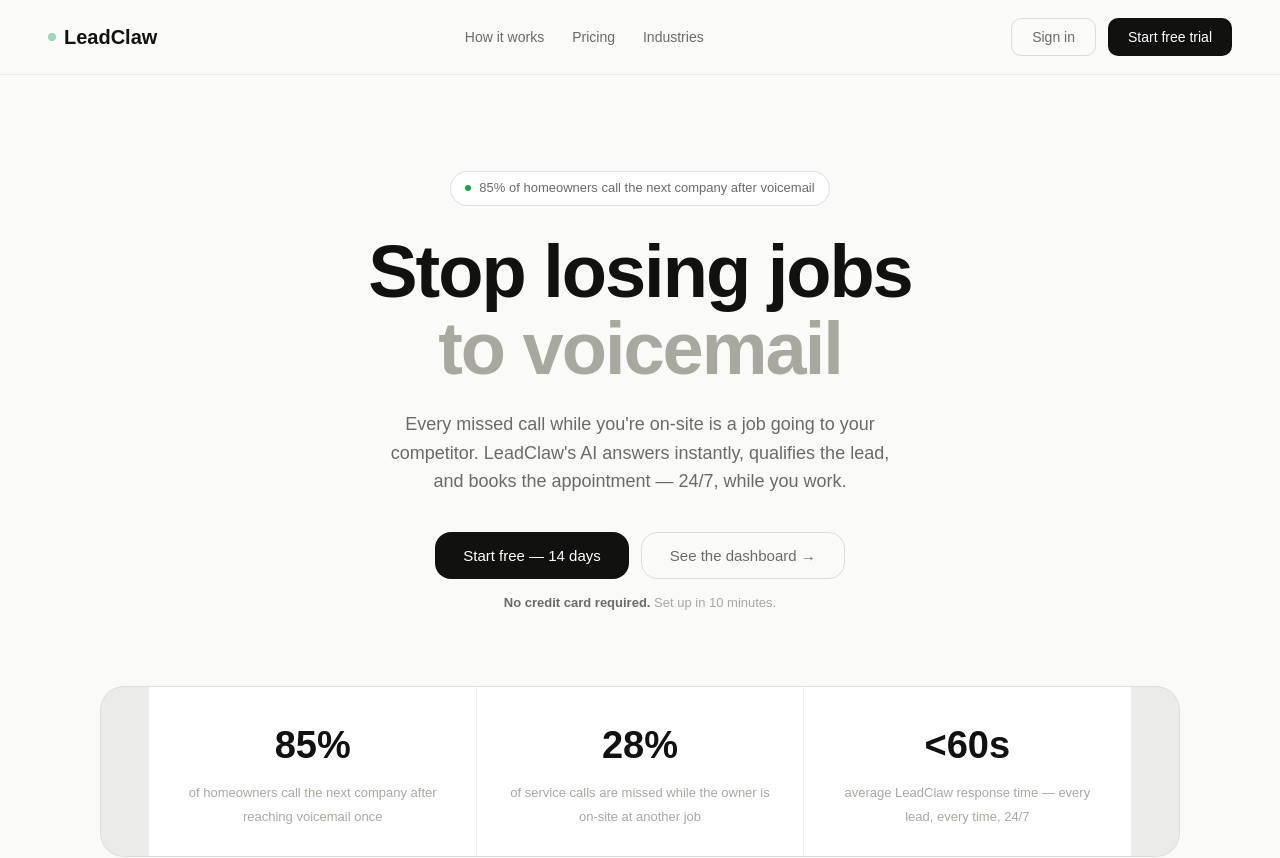
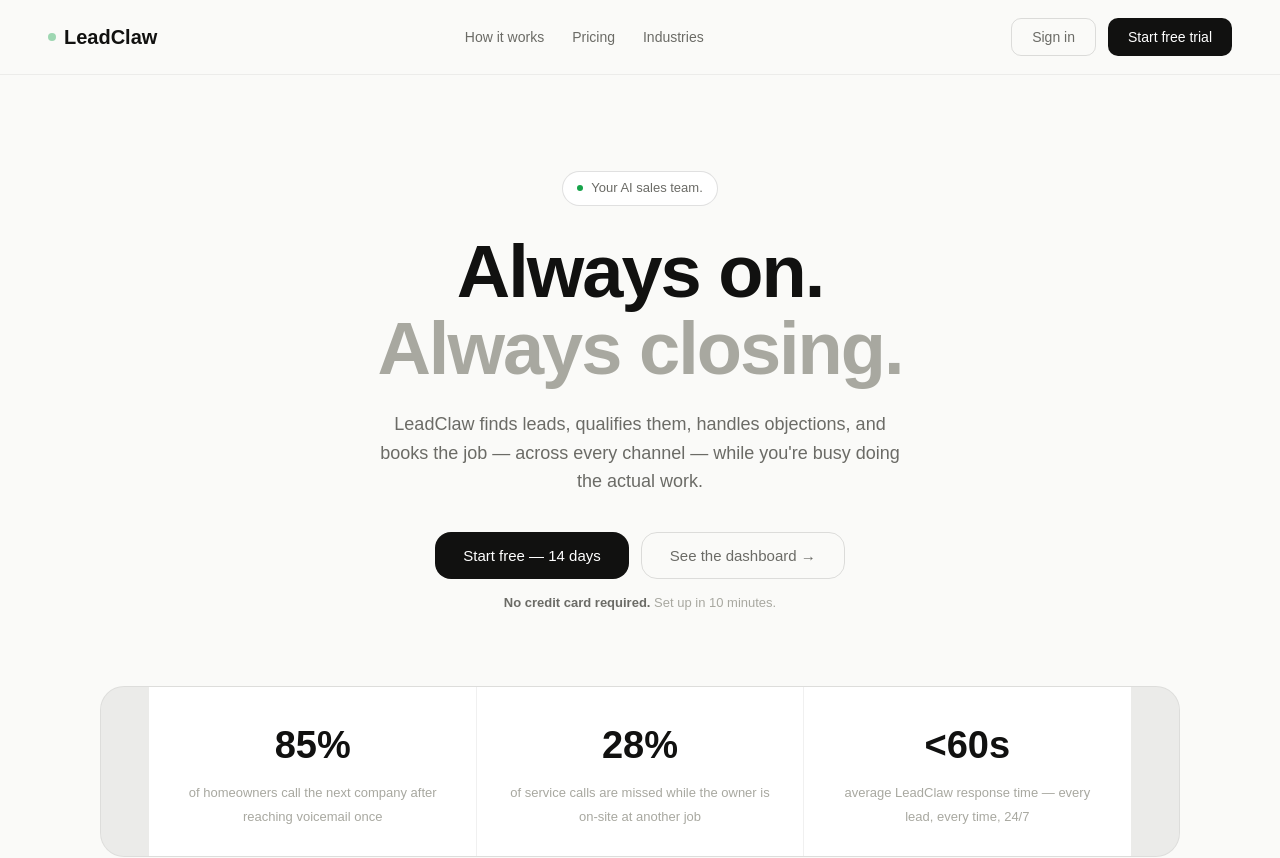
Before and after one commit to patelvraj810/leadclaw-app-vite, a React (Vite) app: page / in a window 1280 px wide. Shown: the top 858 px of the page. Built offline with nearby package versions, Linux system fonts and the light colour scheme; a web font is replaced by a local one.

Commit message:
Fix hero wording to match provided V2 text

```diff
--- a/src/pages/Landing.jsx
+++ b/src/pages/Landing.jsx
@@ -26,11 +26,11 @@
       <section className="hero">
         <div className="hero-badge">
           <div className="hero-badge-dot"></div>
-          85% of homeowners call the next company after voicemail
+          Your AI sales team.
         </div>
-        <h1>Stop losing jobs<br /><em>to voicemail</em></h1>
+        <h1>Always on.<br /><em>Always closing.</em></h1>
         <p className="hero-sub">
-          Every missed call while you're on-site is a job going to your competitor. LeadClaw's AI answers instantly, qualifies the lead, and books the appointment — 24/7, while you work.
+          LeadClaw finds leads, qualifies them, handles objections, and books the job — across every channel — while you're busy doing the actual work.
         </p>
         <div className="hero-ctas">
           <Button size="lg" onClick={() => navigate('/onboarding')}>Start free — 14 days</Button>
```
